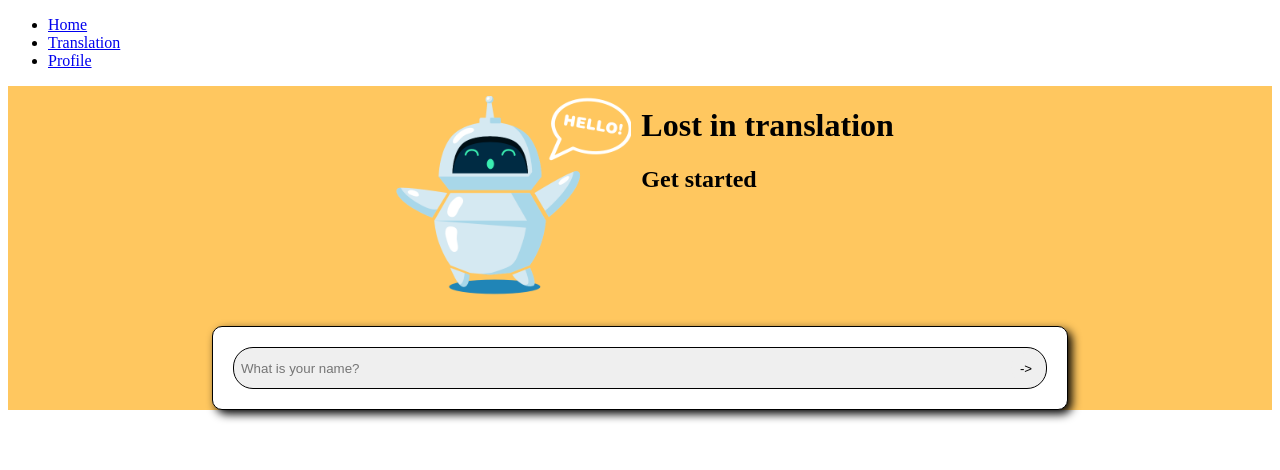
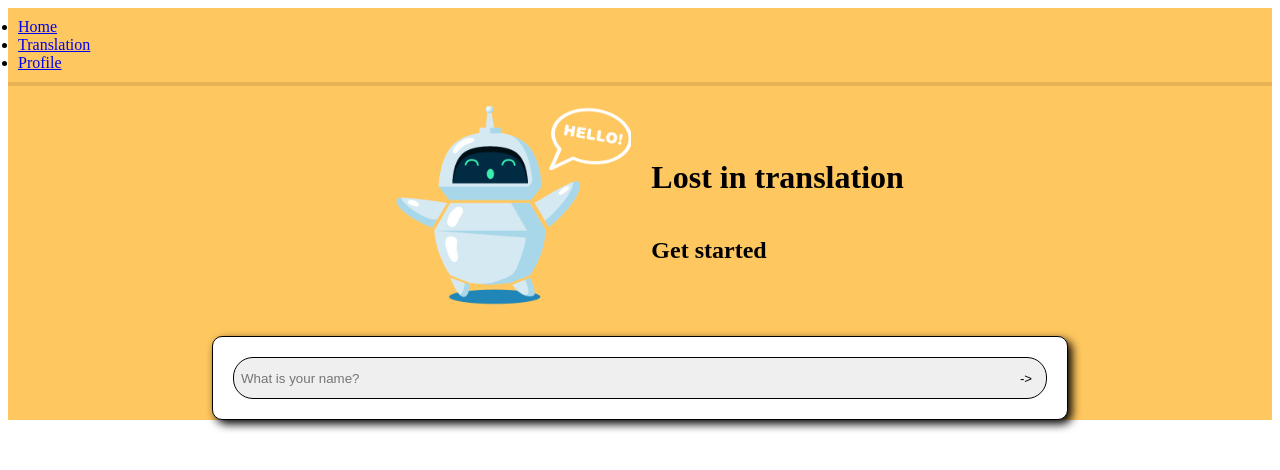
Before and after one commit to Tooppa/sign-language-translator, a React (Create React App) app: page / in a window 1280 px wide. Shown: the top 470 px of the page. Built offline with nearby package versions, Linux system fonts and the light colour scheme; the HTML template or start-up script is replaced by a standard one; a web font is replaced by a local one.

Commit message:
FEAT: Basic header

```diff
--- a/src/components/Header.jsx
+++ b/src/components/Header.jsx
@@ -1,4 +1,5 @@
 import { Link } from "react-router-dom";
+import '../styles/Header.css';
 
 export default function Header() {
     return <nav>
--- /dev/null
+++ b/src/styles/Header.css
@@ -0,0 +1,9 @@
+nav{
+    background-color: #FFC75F;
+    margin: none;
+    border-bottom: #E7B355 4px solid;
+}
+ul{
+    margin: 0;
+    padding: 10px;
+}
--- a/src/styles/LoginPage.css
+++ b/src/styles/LoginPage.css
@@ -1,6 +1,11 @@
 .horizontal{
     display: flex;
     flex-direction: row;
+    justify-content: center;
+}
+.vertical{
+    display: flex;
+    flex-direction: column;
     justify-content: center;
 }
 form{
@@ -40,6 +45,6 @@ button{
 img{
     height: 200px;
     object-fit: contain;
-    margin: 10px;
+    margin: 20px;
     margin-bottom: 30px;
 }
--- a/src/views/LoginPage.jsx
+++ b/src/views/LoginPage.jsx
@@ -3,7 +3,7 @@ export default function HomePage() {
   return <div className="main">
     <div className="horizontal">
       <img src="./assets/Logo-Hello.png" alt="Hello" />
-      <div>
+      <div className='vertical'>
         <h1>Lost in translation</h1>
         <h2>Get started</h2>
       </div>
```
